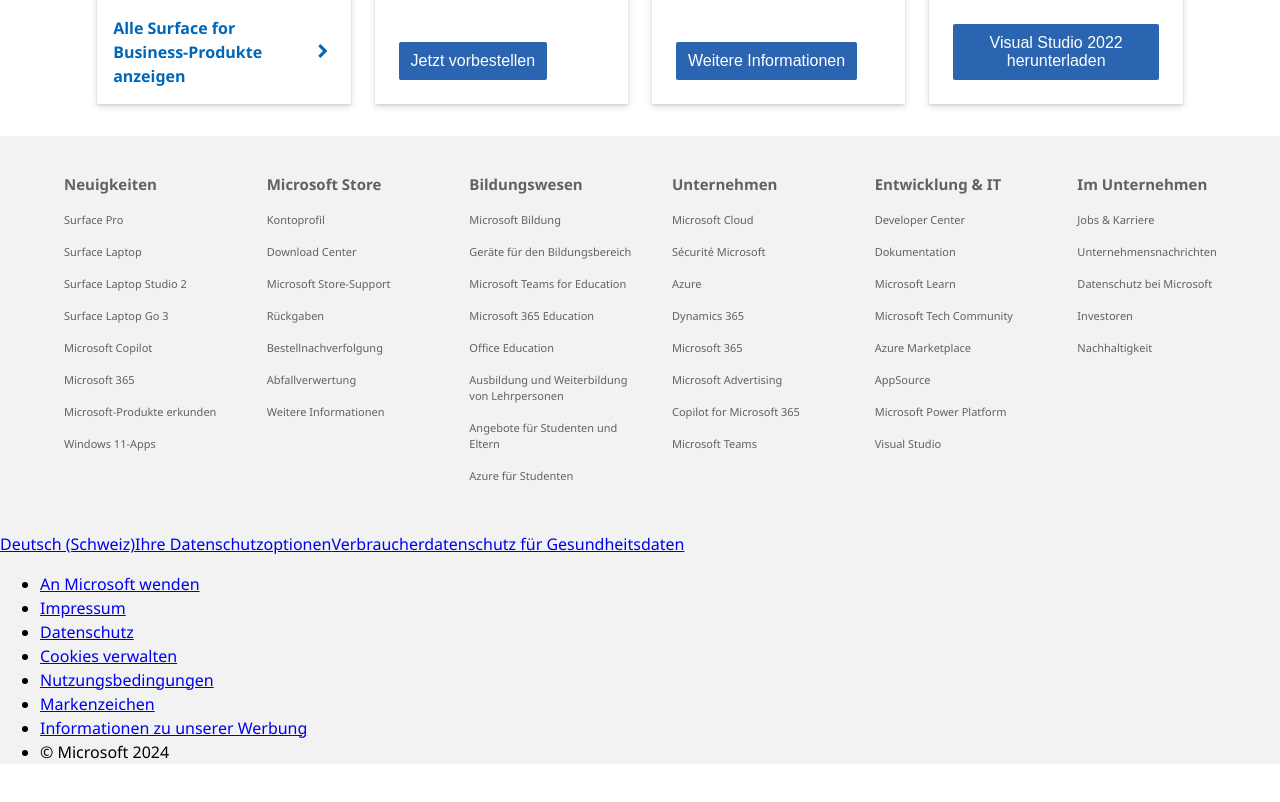
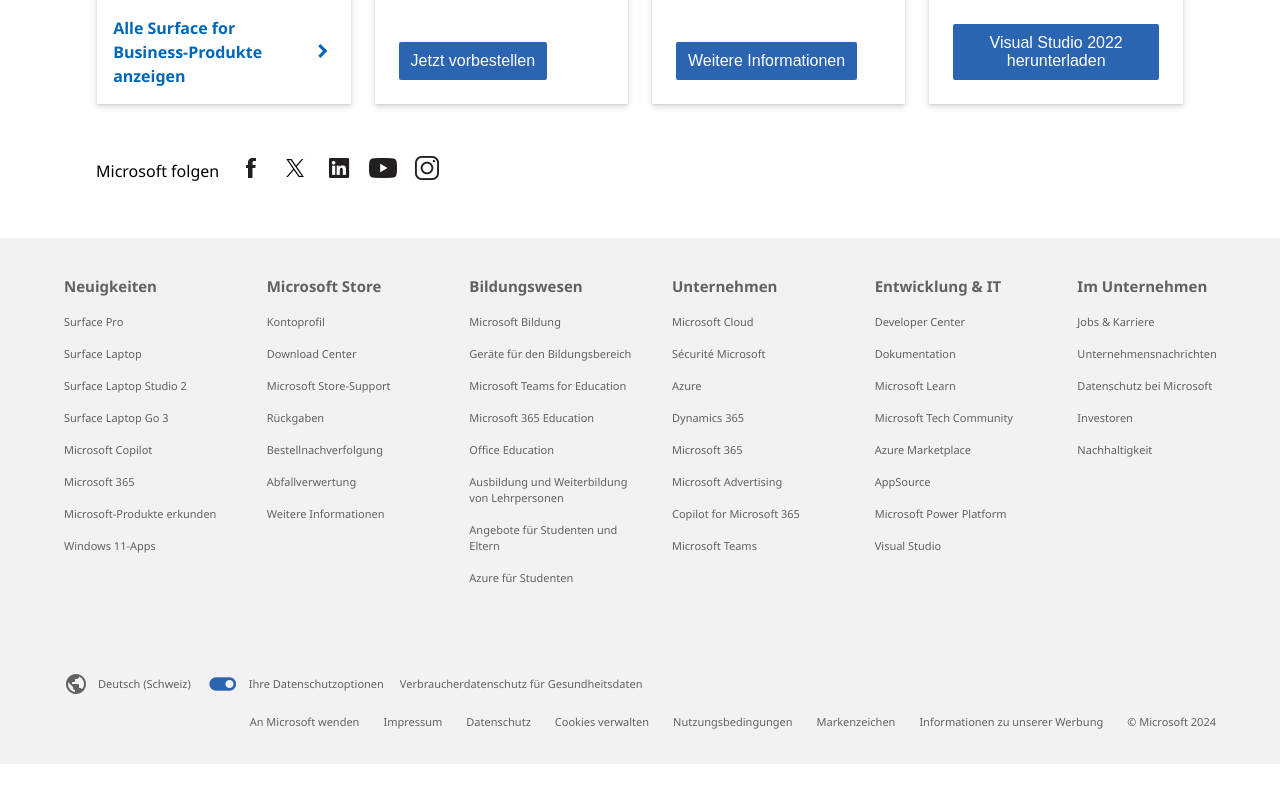
Before and after one commit to Michtz/MicrosoftClone, a website: page index.html in a window 1280 px wide. Shown: the part 2700-3502 px from the top of the page. After the commit the page ends 3464 px from the top, so only its background shows below. Drawn offline with Linux system fonts and the light colour scheme; a web font is replaced by a local one.

Commit message:
added rest

```diff
--- a/css/footer.css
+++ b/css/footer.css
@@ -1,4 +1,18 @@
-footer {
+.social-container {
+  display: flex;
+  align-items: center;
+  margin: 3rem 6rem;
+  div {
+    margin-right: 1rem;
+  }
+
+  img {
+    width: 32px;
+    margin-right: 0.75rem;
+  }
+}
+
+.footer {
   background-color: #f2f2f2;
 
   .footer-container {
@@ -45,6 +59,56 @@
       }
     }
   }
+
+  .additional-footer-container {
+    padding: 30px 5% 16px;
+
+    a {
+      text-decoration: none;
+      color: #616161;
+      font-size: 11px;
+      line-height: 16px;
+    }
+
+    span {
+      display: flex;
+      align-items: baseline;
+      gap: 1rem;
+    }
+
+    #locale::before {
+      font-family: 'Material Icons';
+      content: 'public';
+      font-size: 1.5rem;
+      position: relative;
+      top: 8px;
+      margin-right: 10px;
+    }
+
+    #privacy::before {
+      font-family: 'Material Icons';
+      content: 'toggle_on';
+      color: #2b65b2;
+      font-size: 2rem;
+      position: relative;
+      top: 12px;
+      margin-right: 10px;
+    }
+  }
+
+  .additional-footer-links {
+    display: flex;
+    gap: 24px;
+    justify-content: flex-end;
+    li {
+      list-style: none;
+
+      a {
+        word-break: keep-all;
+        white-space: nowrap;
+      }
+    }
+  }
 }
 
 @media (max-width: 1080px) {
--- a/css/globalStyles.css
+++ b/css/globalStyles.css
@@ -9,7 +9,6 @@
   background-color: #fff;
   box-sizing: border-box;
   max-width: 100vw;
-  margin-bottom: 5rem;
 }
 
 body {
--- a/js/data/footer.js
+++ b/js/data/footer.js
@@ -1,9 +1,57 @@
 const footerData = [
   {
     tagName: 'div',
+    className: 'social-container',
     children: [
       {
-        tagName: 'nav',
+        tagName: 'div',
+        textContent: 'Microsoft folgen ',
+      },
+      {
+        tagName: 'a',
+        href: 'https://www.facebook.com/MicrosoftSchweiz',
+        children: {
+          tagName: 'img',
+          src: 'assets/social/facebookIcon.avif',
+        },
+      },
+      {
+        tagName: 'a',
+        href: 'https://twitter.com/microsoft_ch',
+        children: {
+          tagName: 'img',
+          src: 'assets/social/twittergIcon.avif',
+        },
+      },
+      {
+        tagName: 'a',
+        href: 'https://www.linkedin.com/company/1035',
+        children: {
+          tagName: 'img',
+          src: 'assets/social/linkdinIcon.avif',
+        },
+      },
+      {
+        tagName: 'a',
+        href: 'https://www.youtube.com/user/MicrosoftCH',
+        children: {
+          tagName: 'img',
+          src: 'assets/social/youtubeIcon.webp',
+        },
+      },
+      {
+        tagName: 'a',
+        href: 'https://www.instagram.com/microsoftch/',
+        children: {
+          tagName: 'img',
+          src: 'assets/social/instaIcon.webp',
+        },
+      },
+    ],
+  },
+  {
+    tagName: 'div',
+    className: 'footer',
     children: [
       {
         tagName: 'ul',
@@ -460,18 +508,23 @@
           },
         ],
       },
-        ],
-      },
+
       {
         tagName: 'div',
+        className: 'additional-footer-container',
+        children: [
+          {
+            tagName: 'span',
             children: [
               {
                 tagName: 'a',
+                id: 'locale',
                 textContent: 'Deutsch (Schweiz)',
                 href: 'https://www.microsoft.com/de-ch/locale',
               },
               {
                 tagName: 'a',
+                id: 'privacy',
                 textContent: 'Ihre Datenschutzoptionen',
                 href: 'https://aka.ms/yourcaliforniaprivacychoices',
               },
@@ -480,8 +533,11 @@
                 textContent: 'Verbraucherdatenschutz für Gesundheitsdaten',
                 href: 'https://go.microsoft.com/fwlink/?linkid=2259814',
               },
+            ],
+          },
           {
             tagName: 'ul',
+            className: 'additional-footer-links',
             children: [
               {
                 tagName: 'li',
@@ -542,7 +598,7 @@
               {
                 tagName: 'li',
                 children: {
-                  tagName: 'span',
+                  tagName: 'a',
                   textContent: '© Microsoft 2024',
                 },
               },
```
Also changed, not shown: assets/social/facebookIcon.avif (added), assets/social/instaIcon.webp (added), assets/social/linkdinIcon.avif (added), assets/social/twittergIcon.avif (added), assets/social/youtubeIcon.webp (added). Lines whose indentation alone changed are shown as unchanged.
